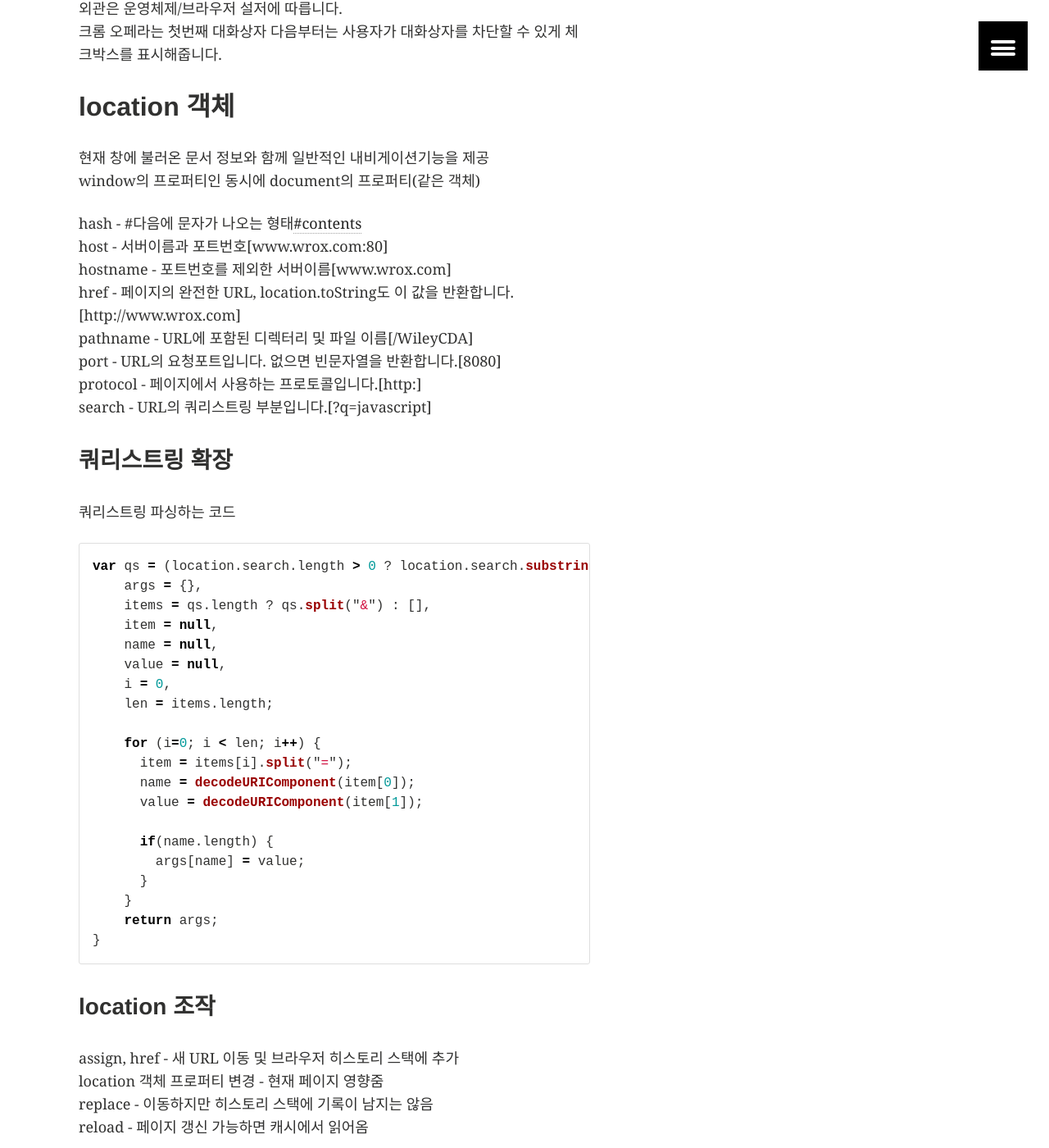
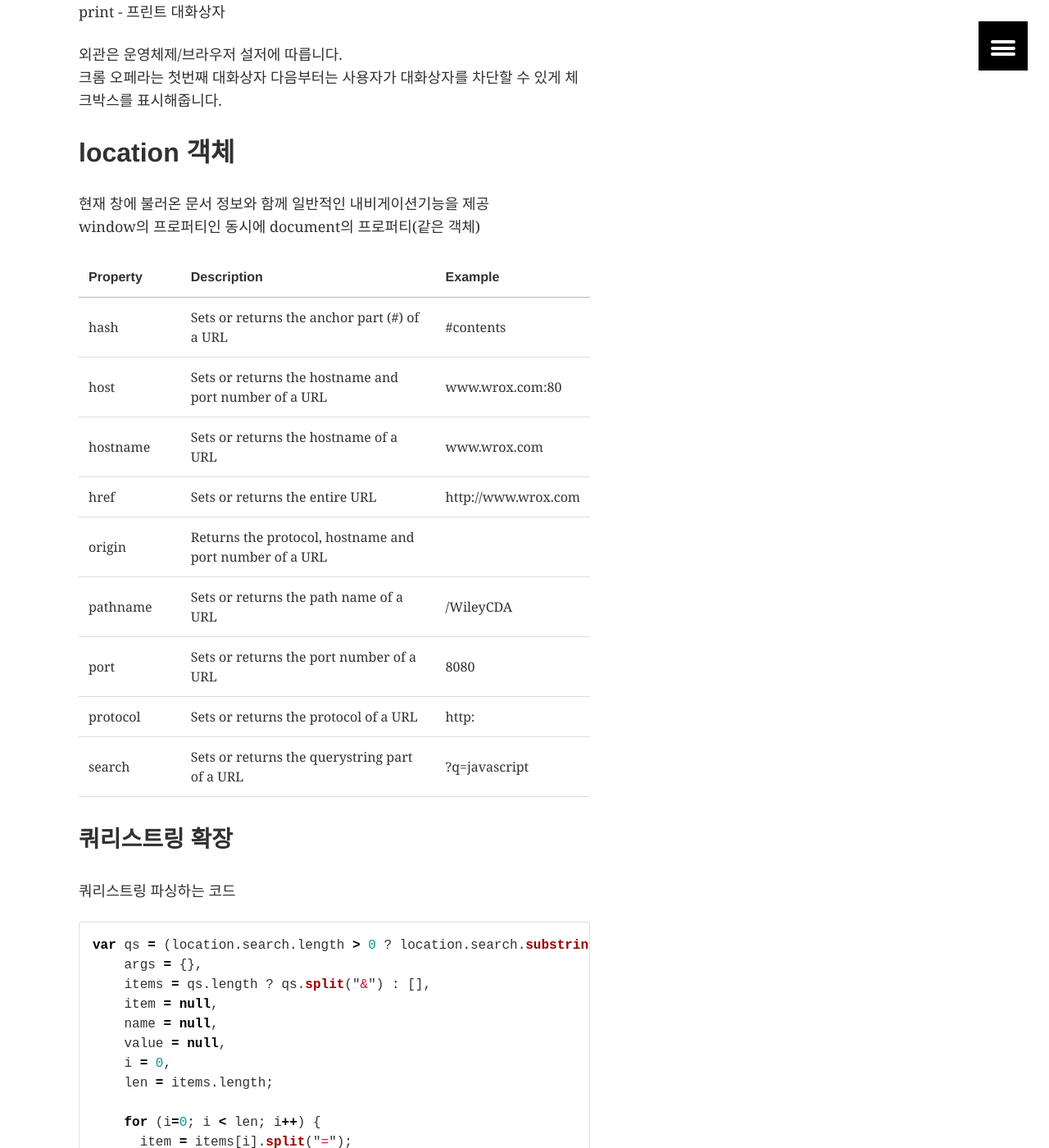
Before and after one commit to kbs0327/blog, a Jekyll site: the page built from _posts/2015-03-09-BOM-in-javascript.markdown, in a window 1280 px wide and 1400 px high, scrolled down 7919 px. Shown: the whole window at 82% size. Built offline with Jekyll 4.4.1, drawn with Linux system fonts in a browser that asks for light colours; some of the changed text lies outside the part shown.

Commit message:
페이지 수정

```diff
--- a/_posts/2015-03-09-BOM-in-javascript.markdown
+++ b/_posts/2015-03-09-BOM-in-javascript.markdown
@@ -322,14 +324,58 @@
 현재 창에 불러온 문서 정보와 함께 일반적인 내비게이션기능을 제공
 window의 프로퍼티인 동시에 document의 프로퍼티(같은 객체)
 
-hash - #다음에 문자가 나오는 형태[#contents](없으면 빈 문자열)
-host - 서버이름과 포트번호[www.wrox.com:80]
-hostname - 포트번호를 제외한 서버이름[www.wrox.com]
-href - 페이지의 완전한 URL, location.toString도 이 값을 반환합니다.[http://www.wrox.com]
-pathname - URL에 포함된 디렉터리 및 파일 이름[/WileyCDA]
-port - URL의 요청포트입니다. 없으면 빈문자열을 반환합니다.[8080]
-protocol - 페이지에서 사용하는 프로토콜입니다.[http:]
-search - URL의 쿼리스트링 부분입니다.[?q=javascript]
+<table>
+  <tr>
+    <th style="width:20%">Property</th>
+    <th>Description</th>
+    <th>Example</th>
+  </tr>
+  <tr>
+    <td>hash</td>
+    <td>Sets or returns the anchor part (#) of a URL</td>
+    <td>#contents</td>
+  </tr>
+  <tr>
+    <td>host</td>
+    <td>Sets or returns the hostname and port number of a URL</td>
+    <td>www.wrox.com:80</td>
+  </tr>
+  <tr>
+    <td>hostname</td>
+    <td>Sets or returns the hostname of a URL</td>
+    <td>www.wrox.com</td>
+  </tr>
+  <tr>
+    <td>href</td>
+    <td>Sets or returns the entire URL</td>
+    <td>http://www.wrox.com</td>
+  </tr>
+  <tr>
+    <td>origin</td>
+    <td>Returns the protocol, hostname and port number of a URL</td>
+    <td></td>
+  </tr>
+  <tr>
+    <td>pathname</td>
+    <td>Sets or returns the path name of a URL</td>
+    <td>/WileyCDA</td>
+  </tr>
+  <tr>
+    <td>port</td>
+    <td>Sets or returns the port number of a URL</td>
+    <td>8080</td>
+  </tr>
+  <tr>
+    <td>protocol</td>
+    <td>Sets or returns the protocol of a URL</td>
+    <td>http:</td>
+  </tr>
+  <tr>
+    <td>search</td>
+    <td>Sets or returns the querystring part of a URL</td>
+    <td>?q=javascript</td>
+  </tr>
+</table>
 
 ### 쿼리스트링 확장
 쿼리스트링 파싱하는 코드
```
Also changed, not shown: other parts of _posts/2015-03-09-BOM-in-javascript.markdown (+13 -6 lines).
